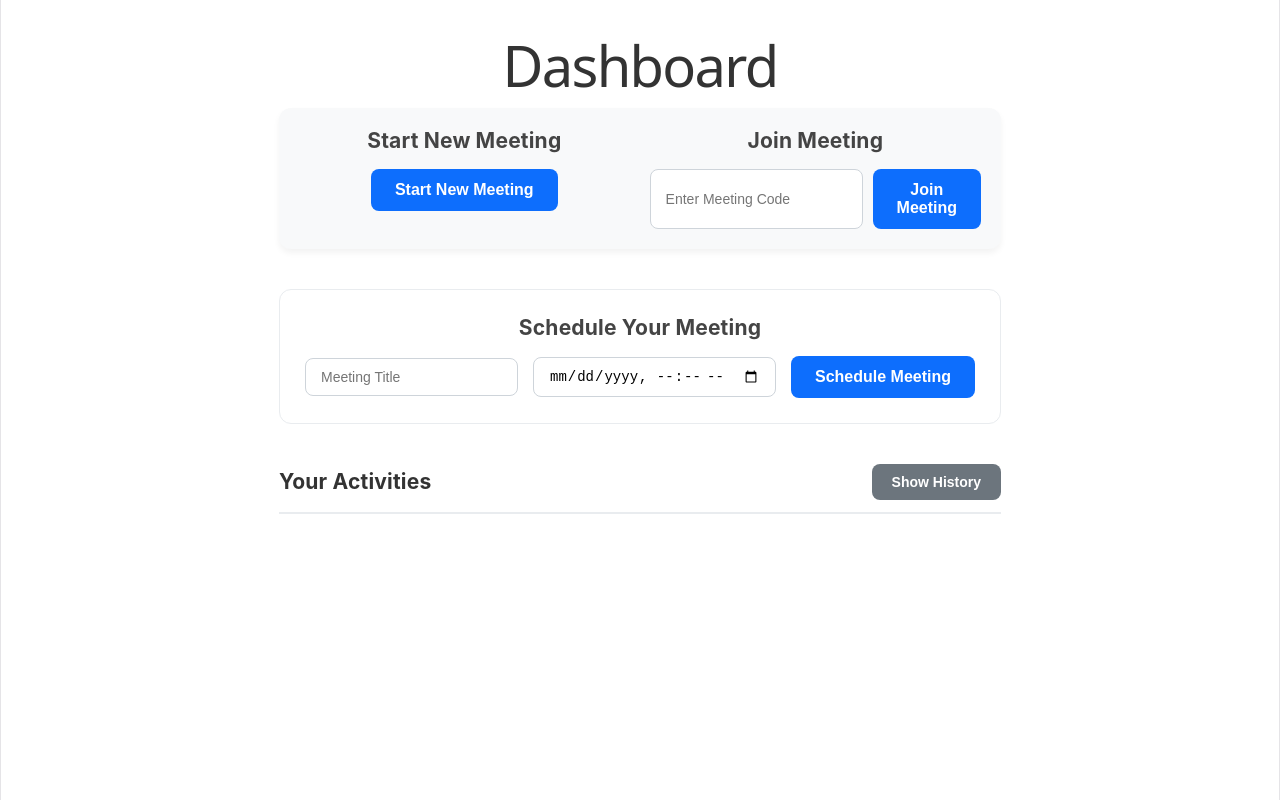
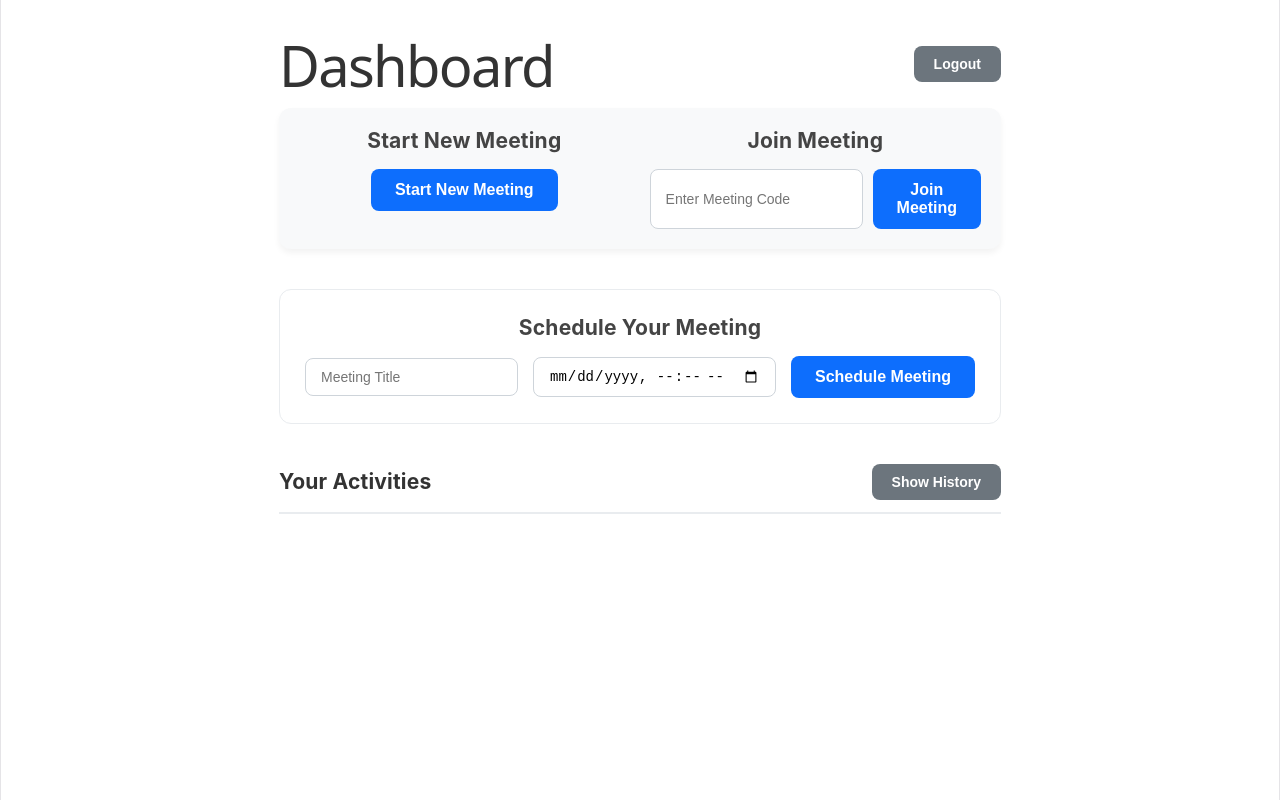
Before and after one commit to Piyush-Rawat-08/ZOOM-Clone, a React (Create React App) app in the folder frontend/: page /home in a window 1280 px wide. Built offline with nearby package versions, Linux system fonts and the light colour scheme; sample sign-in values are in the browser's storage.

Commit message:
added logout feature in home page and update register and login routes in landiing page

```diff
--- a/frontend/src/pages/Authentication.jsx
+++ b/frontend/src/pages/Authentication.jsx
@@ -14,6 +14,7 @@ import Typography from "@mui/material/Typography";
 import { createTheme, ThemeProvider } from "@mui/material/styles";
 import { AuthContext } from "../contexts/AuthContext";
 import { Snackbar } from "@mui/material";
+import { useLocation } from "react-router-dom";
 
 const defaultTheme = createTheme();
 
@@ -24,7 +25,8 @@ export default function Authentication() {
   const [error, setError] = React.useState("");
   const [message, setMessage] = React.useState("");
 
-  const [formState, setFormState] = React.useState(0);
+  const location = useLocation();
+  const [formState, setFormState] = React.useState(location.state?.formMode || 0);
 
   const [open, setOpen] = React.useState(false);
 
@@ -86,7 +88,7 @@ export default function Authentication() {
             backgroundColor: "rgba(248, 250, 252, 0.95)",
           }}
         >
-          <Avatar sx={{ m:3, bgcolor: "secondary.main" }}>
+          <Avatar sx={{ m: 3, bgcolor: "secondary.main" }}>
             <LockOutlinedIcon />
           </Avatar>
 
--- a/frontend/src/pages/home.jsx
+++ b/frontend/src/pages/home.jsx
@@ -85,7 +85,10 @@ function HomeComponent() {
         }
     };
 
-    //handleLogout
+    const handleLogout = () => {
+        localStorage.removeItem("token");
+        navigate("/");
+    };
 
 
     let handleToggleHistory = async () => {
@@ -105,7 +108,12 @@ function HomeComponent() {
 
     return (
         <div className="homeContainer">
-            <h1 className="headerTitle">Dashboard</h1>
+            <div className="logout-section">
+                <h1 className="headerTitle">Dashboard</h1>
+                <button onClick={handleLogout} className="btn btn-secondary">
+                    Logout
+                </button>
+            </div>
             <div className="actionSection">
                 <div className="actionBox">
                     <h3 className="actionTitle ">Start New Meeting</h3>
--- a/frontend/src/pages/landingPage.jsx
+++ b/frontend/src/pages/landingPage.jsx
@@ -1,6 +1,6 @@
 import React from 'react';
 import '../App.css';
-import {Link} from 'react-router-dom';
+import { Link } from 'react-router-dom';
 
 export default function landingPage() {
   return <div className="landingPageContainer">
@@ -9,10 +9,15 @@ export default function landingPage() {
         <h2>Apna Video Call</h2>
       </div>
       <div className="navList">
-        <p>Join as Guest</p>
-        <p>Register</p>
-        <div role = "button">
-          <p>Login</p>
+        <div role="button">
+          <Link to="/auth" state={{ formMode: 1 }} style={{ textDecoration: 'none', color: 'inherit' }}>
+            <p>Register</p>
+          </Link>
+        </div>
+        <div role="button">
+          <Link to="/auth" state={{ formMode: 0 }} style={{ textDecoration: 'none', color: 'inherit' }}>
+            <p>Login</p>
+          </Link>
         </div>
       </div>
     </nav>
@@ -21,15 +26,15 @@ export default function landingPage() {
     <div className="landingMainContainer">
 
       <div>
-        <h1><span style={{color: "#FF9839"}}>connect</span> <span style={{color: "white"}}>with your loved ones</span></h1>
-        <p style={{textAlign:"left"}}>cover a distance by apna video call</p>
+        <h1><span style={{ color: "#FF9839" }}>connect</span> <span style={{ color: "white" }}>with your loved ones</span></h1>
+        <p style={{ textAlign: "left" }}>cover a distance by apna video call</p>
         <div role="button">
           <Link to={"/auth"}>Get Started</Link>
         </div>
       </div>
 
       <div>
-        <img src="/mobile.png"/>
+        <img src="/mobile.png" />
       </div>
 
     </div>
--- a/frontend/src/styles/home.css
+++ b/frontend/src/styles/home.css
@@ -3,6 +3,12 @@
     max-width: 800px;
     margin: 0 auto;
     font-family: 'Inter', 'Segoe UI', sans-serif;
+}
+
+.logout-section {
+    display: flex;
+    justify-content: space-between;
+    align-items: center;
 }
 
 .headerTitle {
```
